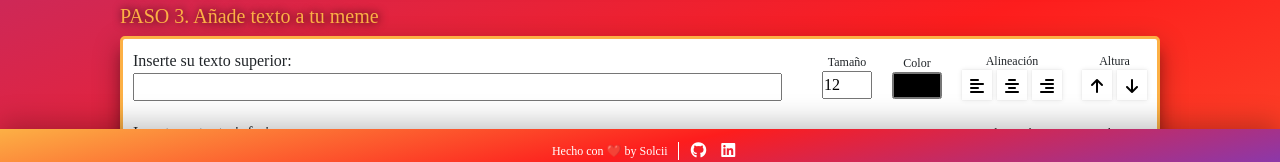
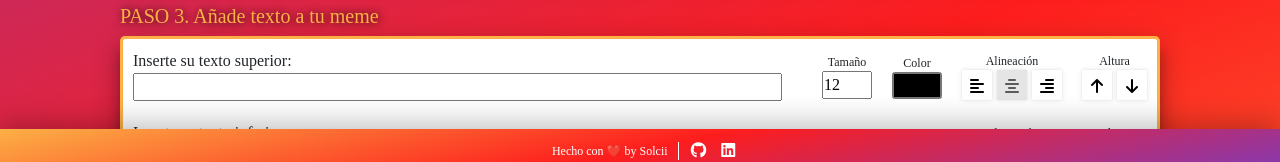
Before and after one commit to Solcii/editor-memes, a React (Create React App) app: page / in a window 1280 px wide. Shown: the part 627-789 px from the top of the page. Built offline with nearby package versions, Linux system fonts and the light colour scheme; a web font is replaced by a local one.

Commit message:
add align state

```diff
--- a/src/Components/MemeBoard.jsx
+++ b/src/Components/MemeBoard.jsx
@@ -66,9 +66,9 @@ const MemeBoard = (props) => {
   return (
     <div className="result-meme">
       <figure id="exportable-meme">
-        <p className="top-text">{props.configs.topText.text}</p>
+        <p className="top-text center">{props.configs.topText.text}</p>
         {props.configs.image && <img src={props.configs.image} alt="meme" />}
-        <p className="bottom-text">{props.configs.bottomText.text}</p>
+        <p className="bottom-text center">{props.configs.bottomText.text}</p>
       </figure>
       <button type="button" onClick={exportMeme}>
         Descargar meme
--- a/src/Components/TextEditor.css
+++ b/src/Components/TextEditor.css
@@ -49,9 +49,11 @@
   height: 30px;
 }
 
+.tool button.selected,
 .tool button:hover {
   background: rgba(0, 0, 0, 0.1);
 }
+.tool button.selected i,
 .tool button:hover i {
   opacity: 0.6;
 }
--- a/src/Components/TextEditor.jsx
+++ b/src/Components/TextEditor.jsx
@@ -1,11 +1,18 @@
 import "./TextEditor.css";
+import { useState } from "react";
 
 const TextTools = (props) => {
+
+  const [selected, setSelected] = useState('center');
+
   const handleFontSize =(e)=>props.setTextAttr(props.elem, 'size', e.target.value);
 
   const handleColor = (e) => props.setTextAttr(props.elem, 'color', e.target.value);
 
-  const handleAlign = (value) => props.setTextAttr(props.elem, 'align', value);
+  const handleAlign = (event) => {
+    props.setTextAttr(props.elem, 'align', event.currentTarget.value);
+    setSelected(event.currentTarget.value);
+  };
 
   const handlePosition = (action) => props.setTextAttr(props.elem, 'position', action)
 
@@ -13,7 +20,7 @@ const TextTools = (props) => {
 
 
   return (
-    <div className="tools-container">
+    <div className={`tools-container ${props.elem}`}>
       <div className="tool font-size">
         <label>Tamaño</label>
         <input type="number" min={12} max={60} value={size} onChange={(e)=>handleFontSize(e)} />
@@ -25,13 +32,13 @@ const TextTools = (props) => {
       <div className="tool align">
         <label>Alineación</label>
         <div>
-          <button type="button" onClick={(e)=>handleAlign('left')}>
+          <button type="button" value='left' className={selected==='left' ? 'left selected' : 'left'} onClick={(e)=>handleAlign(e)}>
             <i className="fa-solid fa-align-left"></i>
           </button>
-          <button type="button" onClick={(e)=>handleAlign('center')}>
+          <button type="button" value='center' className={selected==='center' ? 'center selected' : 'center'} onClick={(e)=>handleAlign(e)}>
             <i className="fa-solid fa-align-center"></i>
           </button>
-          <button type="button" onClick={(e)=>handleAlign('right')}>
+          <button type="button" value='right' className={selected==='right' ? 'right selected' : 'right'} onClick={(e)=>handleAlign(e)}>
             <i className="fa-solid fa-align-right"></i>
           </button>
         </div>
```
